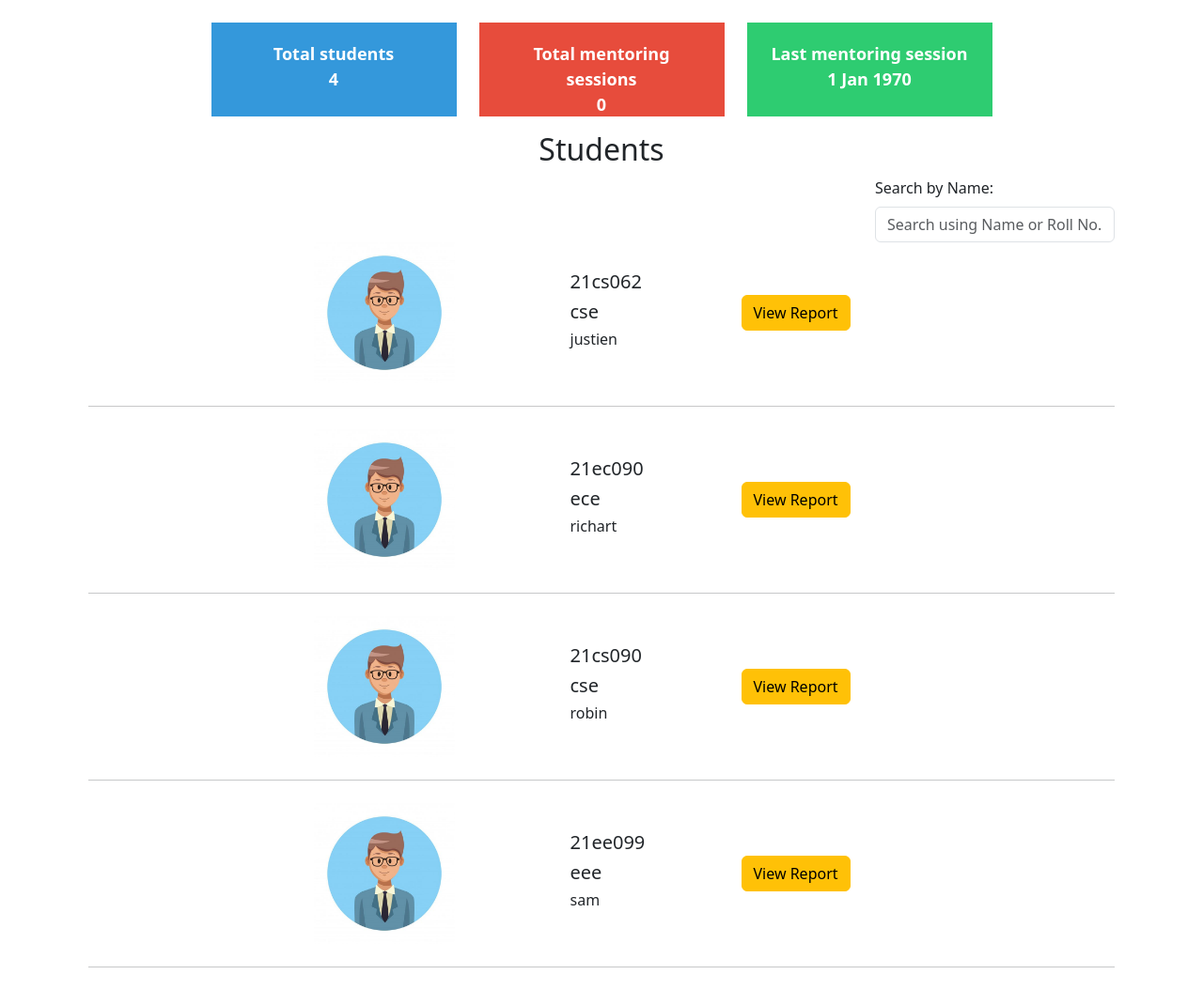
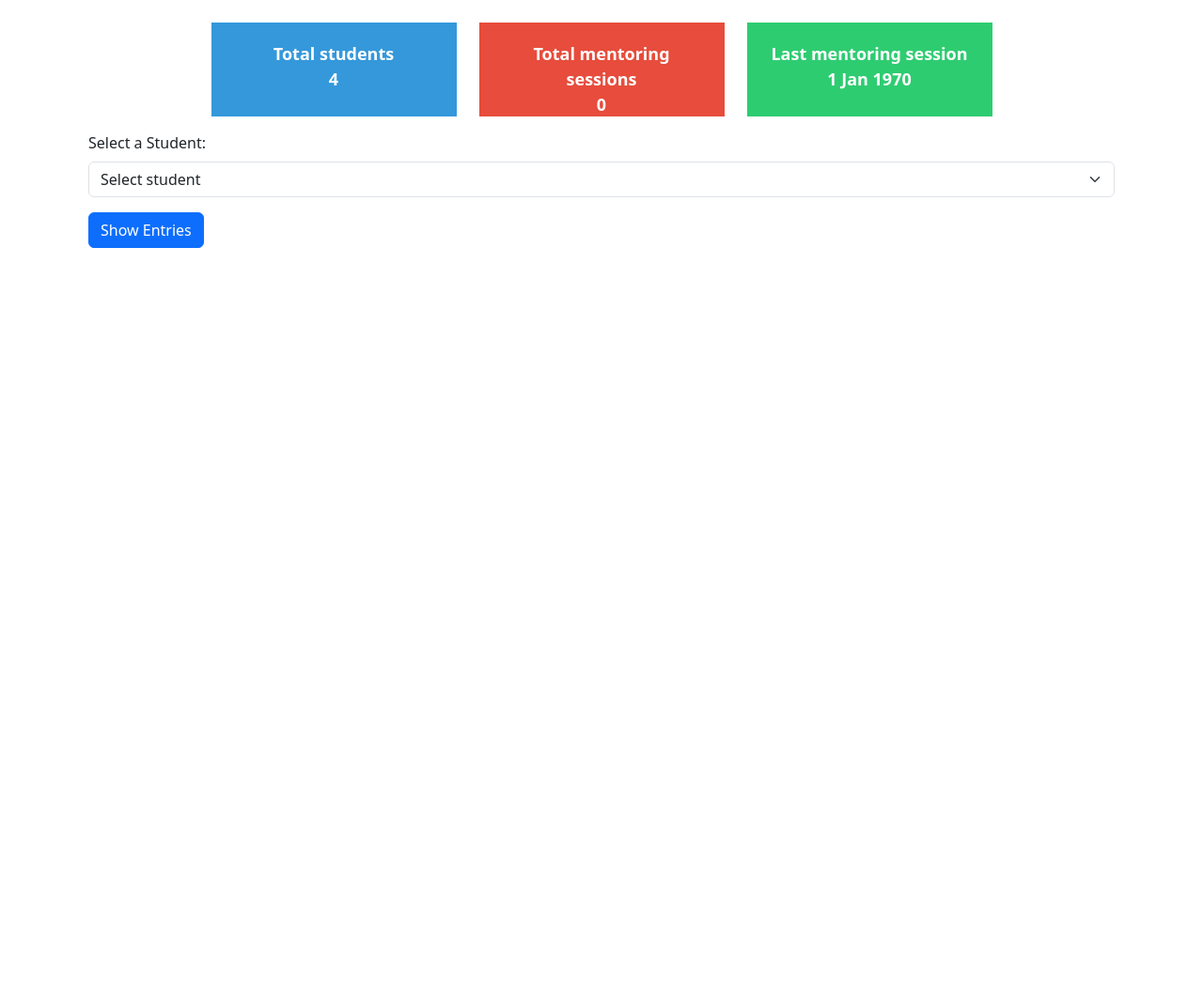
Before and after one commit to gowtham2004/feedback_ccet, a PHP site: page /report.php in a window 1280 px wide. Shown: the part 66-1120 px from the top of the page at 94% size. After the commit the page ends 330 px from the top, so only its background shows below. Run offline with PHP 8.4, Linux system fonts and the light colour scheme; a user stored in the database is signed in; data comes from the database, SQL or seed files in the repository.

Commit message:
report page initial changes

```diff
--- a/report.php
+++ b/report.php
@@ -43,6 +43,23 @@ try {
     foreach ($allEntries as $entry) {
         $date = date('j M Y', strtotime($entry['insertat']));
         $groupedAllEntries[$date][] = $entry;
+    }
+
+    $sqlAllEntries = "SELECT name,id FROM student WHERE mentorid=:mentorid";
+
+    $stmtAllEntries = $dbh->prepare($sqlAllEntries);
+    $stmtAllEntries->bindParam(':mentorid', $mentorId, PDO::PARAM_INT);
+    $stmtAllEntries->execute();
+
+    // Fetch all entries
+    $allEntries = $stmtAllEntries->fetchAll(PDO::FETCH_ASSOC);
+
+    // Organize all entries into groups based on date
+    $IDmap = [];
+    $Names = [];
+    foreach ($allEntries as $entry) {
+        array_push($Names, $entry['name']);
+        $IDmap[$entry['name']] = $entry['id'];
     }
 
 } catch (PDOException $e) {
@@ -168,23 +185,68 @@ try {
             </div>
         </div>
         <div class="container mt-3">
-            <h2 class="text-center">Students</h2>
-
-            <div class="row justify-content-end">
-
-                <div class="col-3">
-                    <label for="searchInput" class="form-label">Search by Name:</label>
-                    <input type="text" id="searchInput" class="form-control"
-                        placeholder="Search using Name or Roll No." oninput="filterStudents()">
-
+            <form action="" method="post">
+                <div class="mb-3">
+                    <label for="selectedStudentID" class="form-label">Select a Student:</label>
+                    <select name="selectedStudentID" id="selectedStudentID" class="form-select">
+                        <option value="0">Select student</option>
+                        <?php foreach ($Names as $row): ?>
+                            <option value="<?php echo ($IDmap[$row]); ?>">
+                                <?php echo ($row); ?>
+                            </option>
+                        <?php endforeach; ?>
+                    </select>
                 </div>
-
-            </div>
+                <button type="submit" name="submit" class="btn btn-primary">Show Entries</button>
+            </form>
 
             <div class="container">
                 <div class="row">
                     <div id="studentContainer">
                         <!-- Student entries will be dynamically added here -->
+                    </div>
+                    <?php
+                    if (isset($_POST["submit"])) {
+                        $studentid = isset($_POST['selectedStudentID']) ? $_POST['selectedStudentID'] : '';
+                        if ($studentid == 0) {
+                            echo ('<h1>Please select any student</h1>');
+                        } else {
+                            // Fetch entries based on the selected date and search student name
+                            $sql = "SELECT * FROM student WHERE mentorid=:mentorid AND ID=:studid";
+
+                            $stmt = $dbh->prepare($sql);
+                            $stmt->bindParam(':mentorid', $mentorId, PDO::PARAM_INT);
+                            $stmt->bindParam(':studid', $studentid, PDO::PARAM_STR);
+                            $stmt->execute();
+                            if ($stmt->rowCount() == 0) {
+                                echo ('<h1>No entries Found</h1>');
+                            } else {
+                                // Fetch the entries for the selected date and search student name
+                                $entries = $stmt->fetchAll(PDO::FETCH_ASSOC);
+                                foreach ($entries as $row) {
+                                    ?>
+                                    <div class="row justify-content-center">
+                                        <div class="col-lg-3 col-md-3 col-sm-6">
+                                            <img src="<?php echo ($row['photo']); ?>" alt="<?php echo ($row['photo']); ?>" height="150">
+                                        </div>
+                                        <div class="col-lg-2 col-md-2 col-sm-6 align-self-center">
+                                            <h5>
+                                                <?php echo ($row['rollno']); ?>
+                                            </h5>
+                                            <h5>
+                                                <?php echo ($row['dept']); ?>
+                                            </h5>
+                                            <h6>
+                                                <?php echo ($row['name']); ?>
+                                            </h6>
+                                        </div>
+                                        <div class="col-lg-2 col-md-2 col-sm-3 align-self-center">
+                                            <button class="btn btn-warning" data-bs-toggle="modal"
+                                                data-bs-target="#modal<?php echo ($row['ID']); ?>">
+                                                View Report
+                                            </button>
+                                        </div>
+                                        <hr class="my-4">
                                     </div>
                                     <?php
                                     $id = $_SESSION['faculty_id'];
@@ -269,83 +331,14 @@ try {
                                                 </div>
                                             </div>
                                         </div>
-                    <?php } ?>
+                                    <?php }
+                                }
+                            }
+                        }
+                    } ?>
                 </div>
             </div>
         </div>
-
-        <script>
-            // Sample student data (replace with actual data from your database)
-            const students = [
-                <?php
-                $id = $_SESSION['faculty_id'];
-                $sql = "SELECT * FROM student WHERE mentorid=:id";
-                $stmt = $dbh->prepare($sql);
-                $stmt->bindParam(':id', $id, PDO::PARAM_INT);
-                $stmt->execute();
-                $result = $stmt->fetchAll(PDO::FETCH_ASSOC);
-                foreach ($result as $row) { ?>
-                    , {
-                        ID: '<?php echo ($row['ID']) ?>',
-                        name: '<?php echo ($row['name']) ?>',
-                        rollno: '<?php echo ($row['rollno']) ?>',
-                        dept: '<?php echo ($row['dept']) ?>',
-                        photo: '<?php echo ($row['photo']) ?>'
-                    },
-                <?php } ?>
-            ];
-
-            // Function to filter students based on the search input
-            function filterStudents() {
-                const searchInput = document.getElementById('searchInput').value.toLowerCase();
-                const studentContainer = document.getElementById('studentContainer');
-
-                // Clear existing student entries
-                studentContainer.innerHTML = '';
-
-                // Filter students based on the search input
-                const filteredStudents = students.filter(student => student.name.toLowerCase().includes(searchInput) || student.rollno.toLowerCase().includes(searchInput));
-
-                // Display filtered students
-                filteredStudents.forEach(student => {
-                    const studentEntry = document.createElement('div');
-                    studentEntry.className = 'student-entry';
-
-                    // Add text content
-                    studentEntry.innerHTML += `
-                <div class="row justify-content-center">
-                    <div class="col-lg-3 col-md-3 col-sm-6">
-                        <img src="${student.photo}" alt="${student.photo}" height="150">
-                    </div>
-                    <div class="col-lg-2 col-md-2 col-sm-6 align-self-center">
-
-                        <h5>
-                        ${student.rollno}
-                        </h5>
-                        <h5>
-                        ${student.dept}
-                        </h5>
-                        <h6>
-                        ${student.name}
-                        </h6>
-                    </div>
-                    <div class="col-lg-2 col-md-2 col-sm-3 align-self-center">
-                        <button class="btn btn-warning" data-bs-toggle="modal"
-                            data-bs-target="#modal${student.ID}">
-                            View Report
-                        </button>
-                    </div>
-                    <hr class="my-4">
-                </div>
-                `;
-
-                    studentContainer.appendChild(studentEntry);
-                });
-            }
-
-            // Initial display of all students
-            filterStudents();
-        </script>
 
         <script src="https://cdn.jsdelivr.net/npm/bootstrap@5.3.2/dist/js/bootstrap.bundle.min.js"
             integrity="sha384-C6RzsynM9kWDrMNeT87bh95OGNyZPhcTNXj1NW7RuBCsyN/o0jlpcV8Qyq46cDfL"
```
Lines whose indentation alone changed are shown as unchanged.
